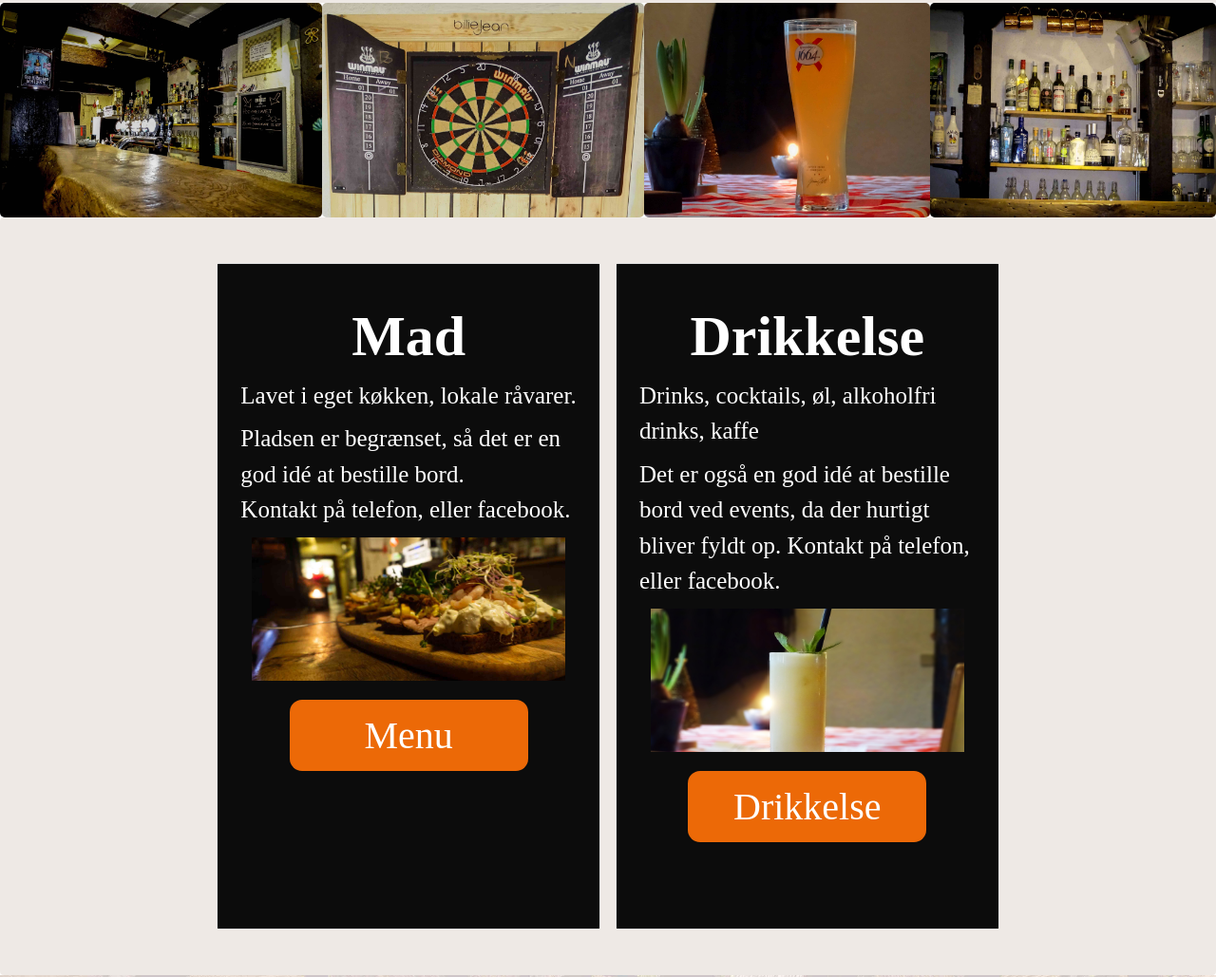
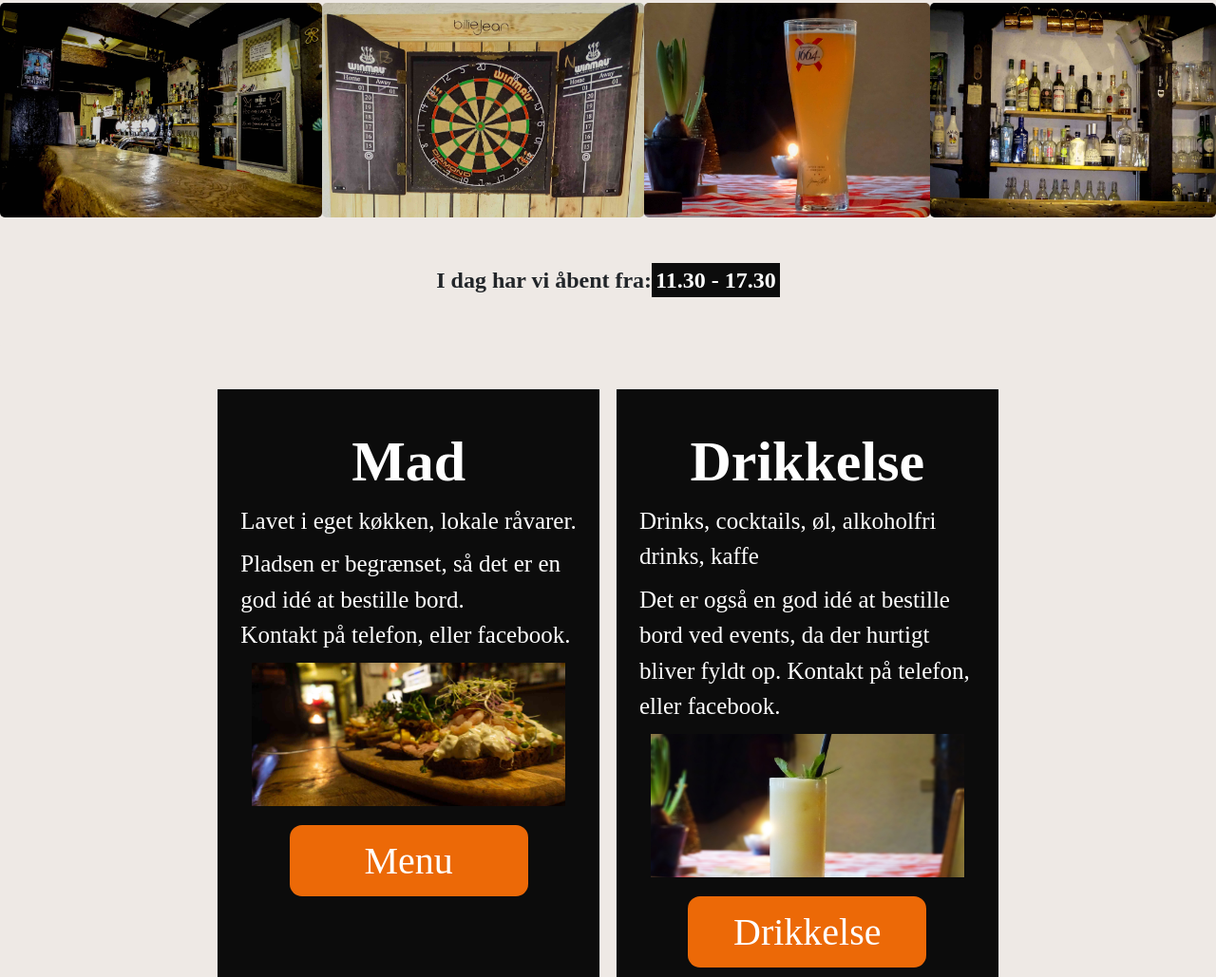
Before and after one commit to slippins/billie-jean, a website: page index.html in a window 1280 px wide. Shown: the part 697-1726 px from the top of the page at 95% size. Drawn offline with nearby package versions, Linux system fonts and the light colour scheme; a web font is replaced by a local one.

Commit message:
tilføjet dagens åbningstid til forside

```diff
--- a/css/styles.scss
+++ b/css/styles.scss
@@ -8,6 +8,7 @@
 
 body {
   margin: 0; /* Ingen kanter i siden af browser */
+  background-color: $BackgroundColor !important;
  }
 
 h1, h2, h3, h4, h5, h6 {
@@ -377,6 +378,16 @@ footer{
   position:absolute;
 }
 
+#tid{
+  background-color: $BackgroundColor;
+  font-size: 1.5em;
+  font-family: $FontSecondary;
+}
+
+#timer{
+  background-color: #0c0c0c;
+}
+
 @media screen and (min-width: 768px) {
   .MenuBar {
     .navbar {
--- a/index.html
+++ b/index.html
@@ -29,6 +29,8 @@
     <!-- Sikrer den vises korrekt på mobil, tablet mv. ved at tage ift. skærmstørrelse - bliver brugt til responsive websider -->
     <meta name="viewport" content="width=device-width, initial-scale=1">
     <link rel="stylesheet" href="https://use.typekit.net/hai0twa.css">
+
+
 
 
 </head>
@@ -141,6 +143,13 @@
                 <div id="caption3"></div>
             </div>
         </div>
+    </div>
+
+
+    <div class="row col-12 justify-content-center p-5 m-auto font-weight-bold" id="tid">
+        <strong>I dag har vi åbent fra: </strong>
+        <div class="text-white px-1" id="timer"></div>
+
     </div>
 
 
@@ -321,6 +330,21 @@
 <script src="js/script.js"></script>
 
 <script>
+    var dagAfUgen = (new Date).getDay();
+    var timer = [
+        "Lukket",          // Søndag
+        "Lukket",          // Mandag
+        "11.30 - 17.30",   // Tirsdag
+        "11.30 - 17.30",   // Onsdag
+        "11.30 - 17.30",   // Torsdag
+        "11.30 - 22.00",   // Fredag
+        "11.30 - 22.00"    // Lørdag
+    ];
+    var idagTimer = timer[dagAfUgen];
+    document.getElementById("timer").innerHTML = idagTimer;
+</script>
+
+<script>
     // Get the modal
     var modal = document.getElementById("myModal");
 
```
Also changed, not shown: kontakt.html (+5 -0 lines), css/styles.css, 1 other file.
